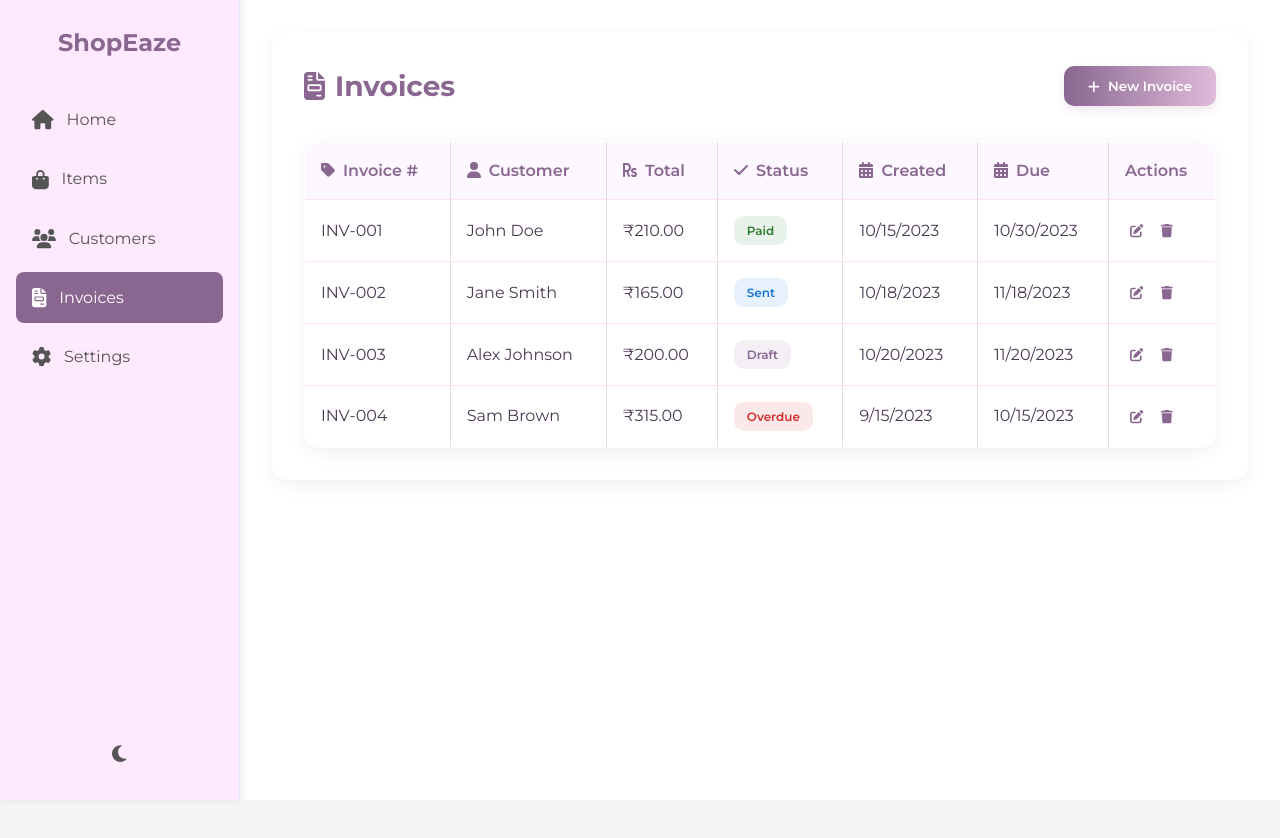
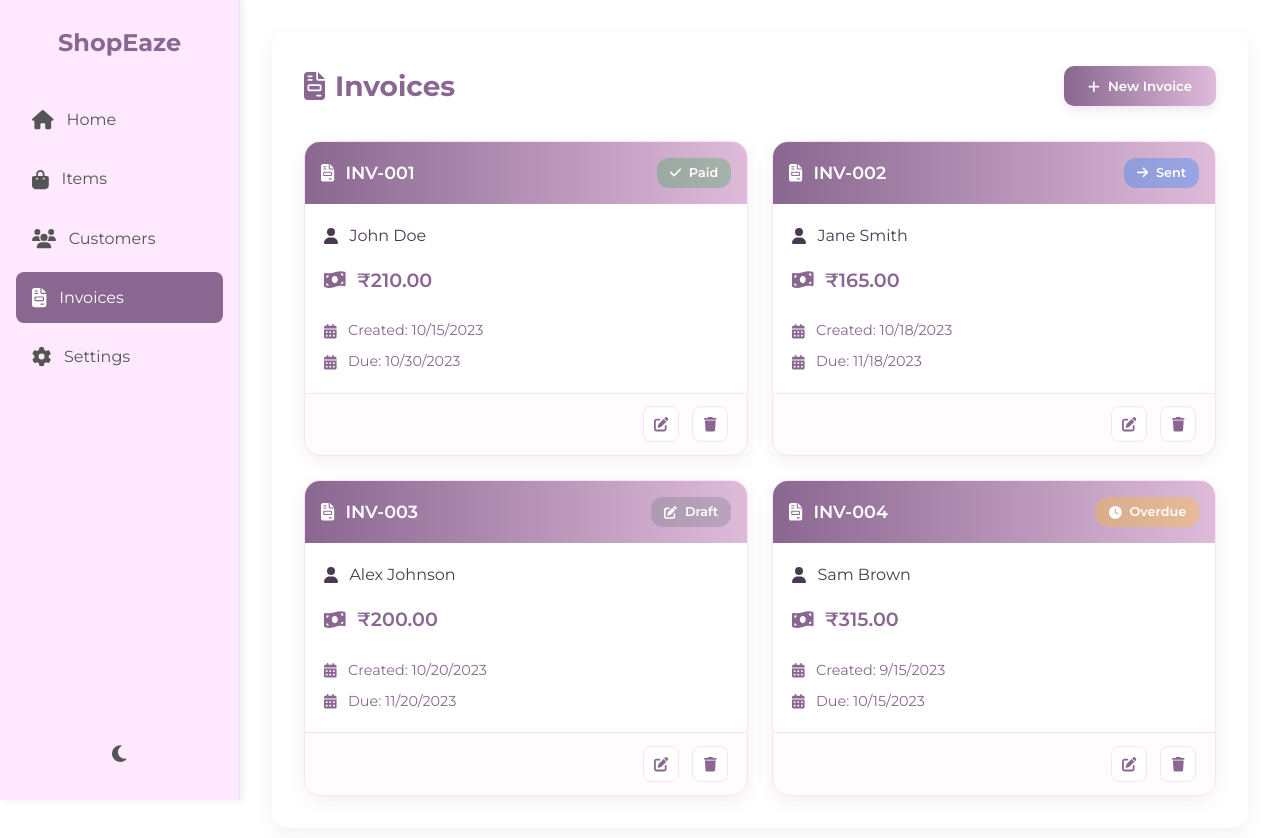
Before and after one commit to rishikeshsamant/Shopeaze, a React (Vite) app in the folder client/: page /invoices in a window 1280 px wide. Shown: the top 838 px of the page. Before the commit the page ends 800 px from the top, so only its background shows below. Built offline with nearby package versions, Linux system fonts and the light colour scheme; a web font is replaced by a local one.

Commit message:
Improved Invoice UI

```diff
--- a/client/src/pages/Invoice.jsx
+++ b/client/src/pages/Invoice.jsx
@@ -20,7 +20,9 @@ import {
   faStickyNote,
   faShoppingCart,
   faCheck,
-  faSave
+  faSave,
+  faArrowRight,
+  faClock
 } from '@fortawesome/free-solid-svg-icons';
 
 const Invoice = () => {
@@ -274,39 +276,69 @@ const Invoice = () => {
         </button>
       </div>
 
-      <table className="invoice-table">
-        <thead>
-          <tr>
-            <th><FontAwesomeIcon icon={faTag} style={{ marginRight: '8px' }} />Invoice #</th>
-            <th><FontAwesomeIcon icon={faUser} style={{ marginRight: '8px' }} />Customer</th>
-            <th><FontAwesomeIcon icon={faRupeeSign} style={{ marginRight: '8px' }} />Total</th>
-            <th><FontAwesomeIcon icon={faCheck} style={{ marginRight: '8px' }} />Status</th>
-            <th><FontAwesomeIcon icon={faCalendarAlt} style={{ marginRight: '8px' }} />Created</th>
-            <th><FontAwesomeIcon icon={faCalendarAlt} style={{ marginRight: '8px' }} />Due</th>
-            <th>Actions</th>
-          </tr>
-        </thead>
-        <tbody>
+      <div className="invoice-grid">
         {invoices.map((inv) => (
-            <tr key={inv._id}>
-              <td>{inv.invoiceNumber}</td>
-              <td>{inv.customer.name}</td>
-              <td>{formatCurrency(inv.total)}</td>
-              <td><span className={`badge ${inv.status}`}>{inv.status}</span></td>
-              <td>{formatDate(inv.createdAt)}</td>
-              <td>{formatDate(inv.dueDate)}</td>
-              <td>
-                <button onClick={() => openModal(inv)}>
+          <div className="invoice-card" key={inv._id}>
+            <div className="invoice-card-header">
+              <div className="invoice-number">
+                <FontAwesomeIcon icon={faFileInvoice} />
+                <span>{inv.invoiceNumber}</span>
+              </div>
+              <div className={`invoice-status ${inv.status}`}>
+                {inv.status === 'paid' && <FontAwesomeIcon icon={faCheck} />}
+                {inv.status === 'sent' && <FontAwesomeIcon icon={faArrowRight} />}
+                {inv.status === 'draft' && <FontAwesomeIcon icon={faEdit} />}
+                {inv.status === 'overdue' && <FontAwesomeIcon icon={faClock} />}
+                <span>{inv.status}</span>
+              </div>
+            </div>
+
+            <div className="invoice-card-content">
+              <div className="invoice-customer">
+                <FontAwesomeIcon icon={faUser} />
+                <span>{inv.customer.name}</span>
+              </div>
+
+              <div className="invoice-amount">
+                <FontAwesomeIcon icon={faMoneyBillWave} />
+                <span>{formatCurrency(inv.total)}</span>
+              </div>
+
+              <div className="invoice-dates">
+                <div className="invoice-date">
+                  <FontAwesomeIcon icon={faCalendarAlt} />
+                  <span>Created: {formatDate(inv.createdAt)}</span>
+                </div>
+
+                <div className="invoice-date">
+                  <FontAwesomeIcon icon={faCalendarAlt} />
+                  <span>Due: {formatDate(inv.dueDate)}</span>
+                </div>
+              </div>
+            </div>
+
+            <div className="invoice-card-actions">
+              <button
+                className="btn-icon edit-btn"
+                onClick={() => openModal(inv)}
+                title="Edit Invoice"
+              >
                 <FontAwesomeIcon icon={faEdit} />
               </button>
-                <button onClick={() => deleteInvoice(inv)}>
+              <button
+                className="btn-icon delete-btn"
+                onClick={(e) => {
+                  e.stopPropagation();
+                  deleteInvoice(inv);
+                }}
+                title="Delete Invoice"
+              >
                 <FontAwesomeIcon icon={faTrash} />
               </button>
-              </td>
-            </tr>
+            </div>
+          </div>
         ))}
-        </tbody>
-      </table>
+      </div>
 
       {showModal && (
         <div className="modal-overlay">
--- a/client/src/styles/Invoice.css
+++ b/client/src/styles/Invoice.css
@@ -743,3 +743,178 @@
     font-size: 12pt;
   }
 }
+
+/* Invoice Card Layout */
+.invoice-grid {
+  display: grid;
+  grid-template-columns: repeat(auto-fill, minmax(320px, 1fr));
+  gap: 1.5rem;
+  margin-top: 1.5rem;
+}
+
+.invoice-card {
+  background: var(--current-table-bg);
+  border-radius: 16px;
+  box-shadow: 0 5px 15px rgba(137, 103, 144, 0.1);
+  overflow: hidden;
+  transition: all 0.3s ease;
+  border: 1px solid var(--current-table-border);
+  display: flex;
+  flex-direction: column;
+}
+
+.dark-theme .invoice-card {
+  box-shadow: 0 5px 15px rgba(0, 0, 0, 0.2);
+}
+
+.invoice-card:hover {
+  transform: translateY(-5px);
+  box-shadow: 0 8px 25px rgba(137, 103, 144, 0.15);
+}
+
+.invoice-card-header {
+  background: linear-gradient(to right, #896790, #dfbbda);
+  padding: 1rem;
+  display: flex;
+  justify-content: space-between;
+  align-items: center;
+  color: white;
+}
+
+.invoice-number {
+  display: flex;
+  align-items: center;
+  gap: 0.7rem;
+  font-weight: 600;
+  font-size: 1.1rem;
+}
+
+.invoice-status {
+  display: flex;
+  align-items: center;
+  gap: 0.5rem;
+  padding: 0.3rem 0.8rem;
+  border-radius: 12px;
+  font-size: 0.8rem;
+  font-weight: 600;
+  background: rgba(255, 255, 255, 0.2);
+  text-transform: capitalize;
+}
+
+.invoice-status.draft {
+  background: rgba(108, 117, 125, 0.3);
+}
+
+.invoice-status.sent {
+  background: rgba(0, 123, 255, 0.3);
+}
+
+.invoice-status.paid {
+  background: rgba(40, 167, 69, 0.3);
+}
+
+.invoice-status.overdue {
+  background: rgba(255, 193, 7, 0.3);
+}
+
+.invoice-card-content {
+  padding: 1.2rem;
+  flex: 1;
+  display: flex;
+  flex-direction: column;
+  gap: 1rem;
+}
+
+.invoice-customer {
+  display: flex;
+  align-items: center;
+  gap: 0.7rem;
+  font-size: 1rem;
+  color: #4a3a51;
+}
+
+.invoice-amount {
+  display: flex;
+  align-items: center;
+  gap: 0.7rem;
+  font-size: 1.2rem;
+  font-weight: 600;
+  color: #896790;
+}
+
+.invoice-dates {
+  display: flex;
+  flex-direction: column;
+  gap: 0.5rem;
+  margin-top: 0.5rem;
+}
+
+.invoice-date {
+  display: flex;
+  align-items: center;
+  gap: 0.7rem;
+  font-size: 0.9rem;
+  color: #896790;
+}
+
+.invoice-card-actions {
+  display: flex;
+  padding: 0.8rem 1.2rem;
+  justify-content: flex-end;
+  gap: 0.8rem;
+  background-color: rgba(242, 186, 228, 0.05);
+  border-top: 1px solid var(--current-table-border);
+}
+
+.btn-icon {
+  width: 36px;
+  height: 36px;
+  padding: 0;
+  display: flex;
+  align-items: center;
+  justify-content: center;
+  border-radius: 50%;
+  background-color: transparent;
+  color: #896790;
+  border: 1px solid var(--current-table-border);
+  cursor: pointer;
+  transition: all 0.2s;
+  font-size: 0.9rem;
+}
+
+.edit-btn {
+  color: #1976d2;
+  background-color: rgba(25, 118, 210, 0.1);
+  border-color: rgba(25, 118, 210, 0.2);
+}
+
+.edit-btn:hover {
+  background-color: rgba(25, 118, 210, 0.2);
+}
+
+.delete-btn {
+  color: #d32f2f;
+  background-color: rgba(211, 47, 47, 0.1);
+  border-color: rgba(211, 47, 47, 0.2);
+}
+
+.delete-btn:hover {
+  background-color: rgba(211, 47, 47, 0.2);
+}
+
+/* Responsive Adjustments */
+@media (max-width: 768px) {
+  .invoice-grid {
+    grid-template-columns: repeat(auto-fill, minmax(280px, 1fr));
+  }
+
+  .invoice-card-header {
+    flex-direction: column;
+    align-items: flex-start;
+    gap: 0.8rem;
+  }
+
+  .invoice-status {
+    align-self: flex-start;
+  }
+}
```
Lines whose indentation alone changed are shown as unchanged.
